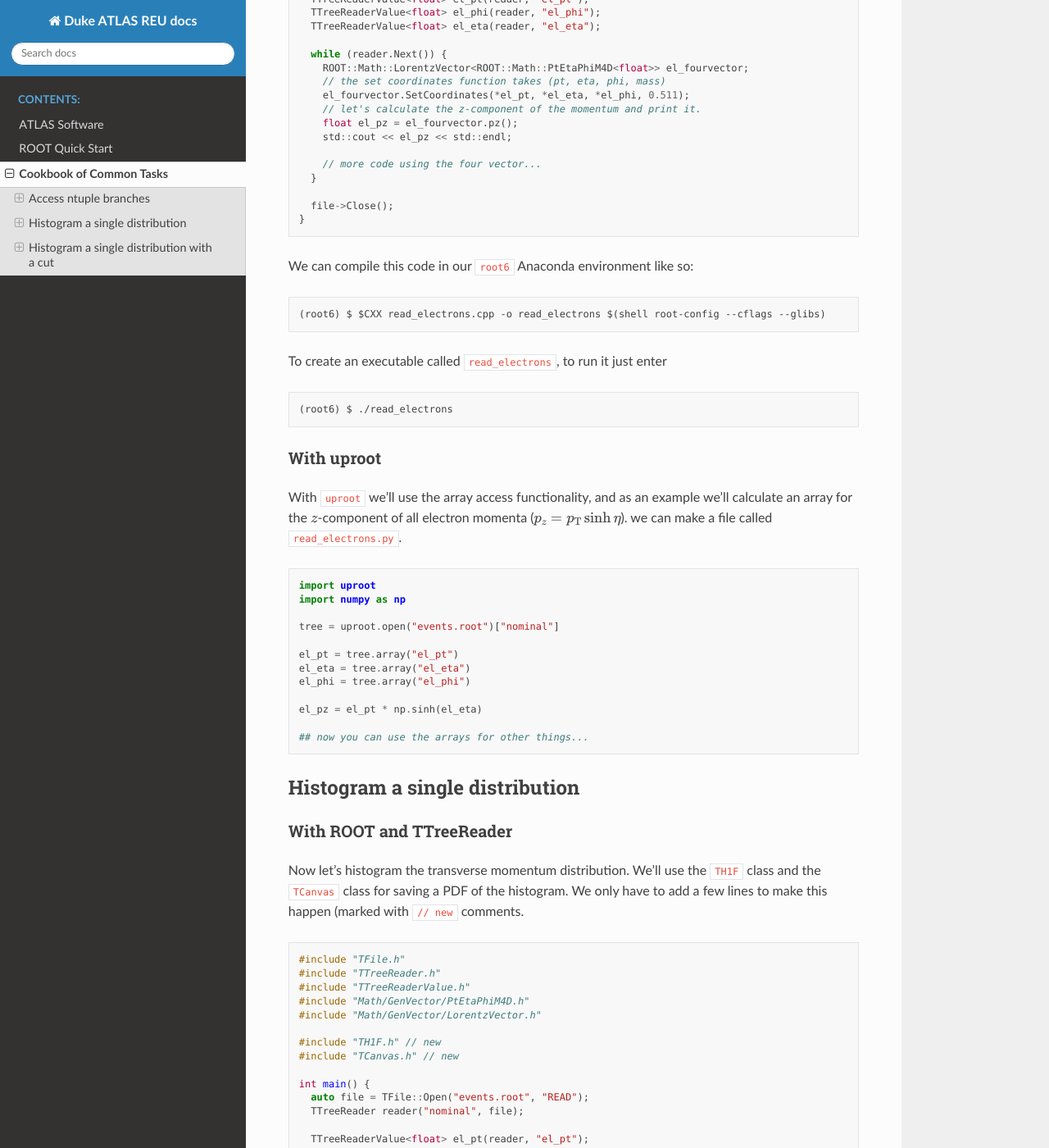
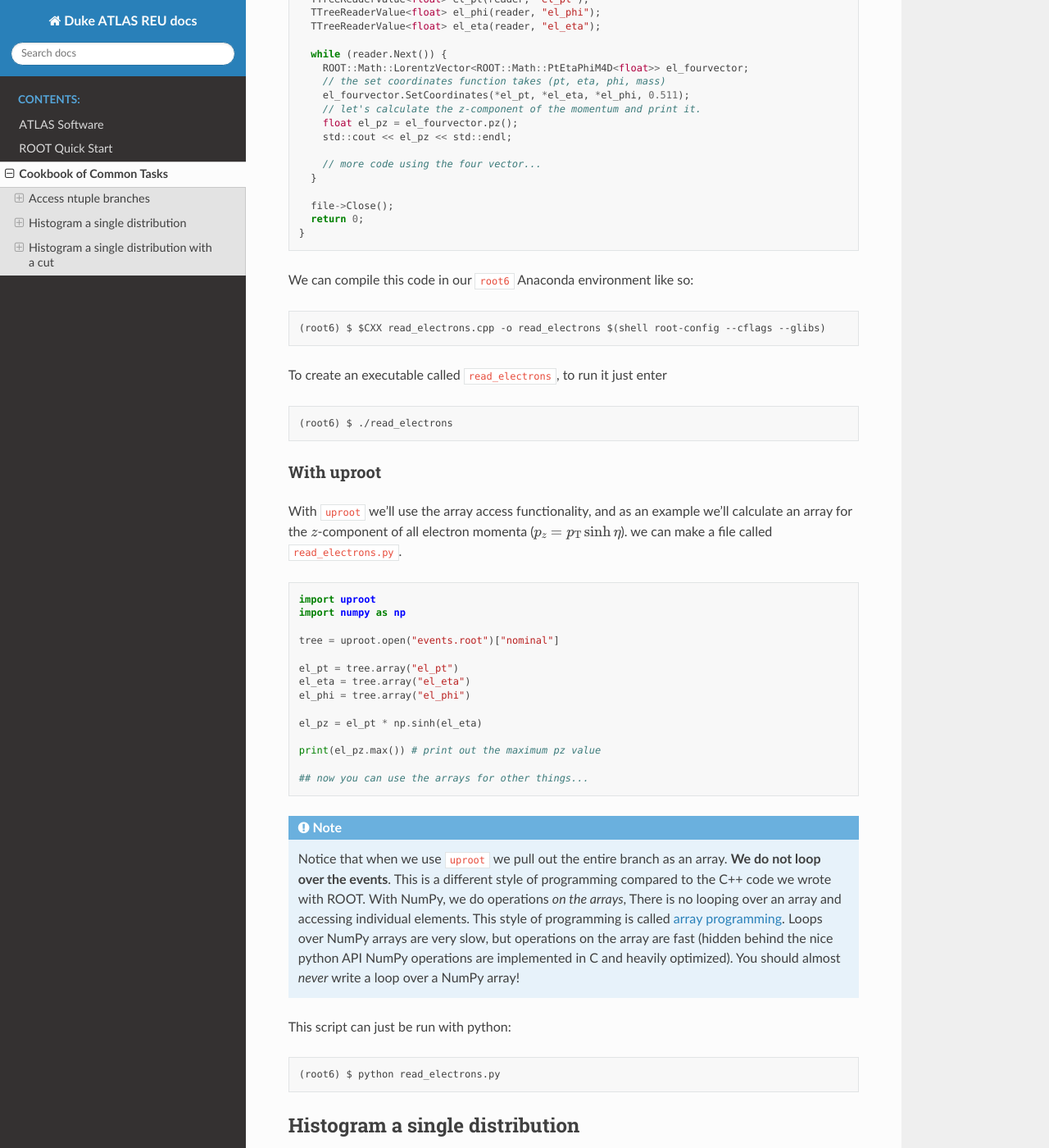
Before and after one commit to escambron/hep101-docs, a Sphinx documentation site: the page built from docs/useful.rst, in a window 1280 px wide and 1400 px high, scrolled down 863 px. Shown: the whole window at 82% size. Built offline with Sphinx 7.4.7 and the Read the Docs theme 2.0.0, drawn with Linux system fonts in a browser that asks for light colours.

Commit message:
numpy notes

```diff
--- a/docs/useful.rst
+++ b/docs/useful.rst
@@ -55,6 +55,7 @@ classes, in a file called ``read_electrons.cpp`` we can write:
       }
 
       file->Close();
+      return 0;
     }
 
 We can compile this code in our ``root6`` Anaconda environment like so:
@@ -91,7 +92,28 @@ file called ``read_electrons.py``.
 
    el_pz = el_pt * np.sinh(el_eta)
 
+   print(el_pz.max()) # print out the maximum pz value
+
    ## now you can use the arrays for other things...
+
+.. note:: Notice that when we use ``uproot`` we pull out the entire
+   branch as an array. **We do not loop over the events**. This is a
+   different style of programming compared to the C++ code we wrote
+   with ROOT. With NumPy, we do operations *on the arrays*, There is
+   no looping over an array and accessing individual elements. This
+   style of programming is called `array programming
+   <https://en.wikipedia.org/wiki/Array_programming>`_. Loops over
+   NumPy arrays are very slow, but operations on the array are fast
+   (hidden behind the nice python API NumPy operations are implemented
+   in C and heavily optimized). You should almost *never* write a loop
+   over a NumPy array!
+
+This script can just be run with python:
+
+.. code-block::
+
+   (root6) $ python read_electrons.py
+
 
 
 Histogram a single distribution
@@ -145,6 +167,7 @@ with ``// new`` comments.
       c.SaveAs("pt_hist.pdf"); // new
 
       file->Close();
+      return 0;
     }
 
 Rerun the compilation step, run the executable again, and you'll have
@@ -247,6 +270,7 @@ In our ROOT analysis
       c.SaveAs("pt_hist.pdf");
 
       file->Close();
+      return 0;
     }
 
 Re-compile and re-run to see the new histogram.
```
